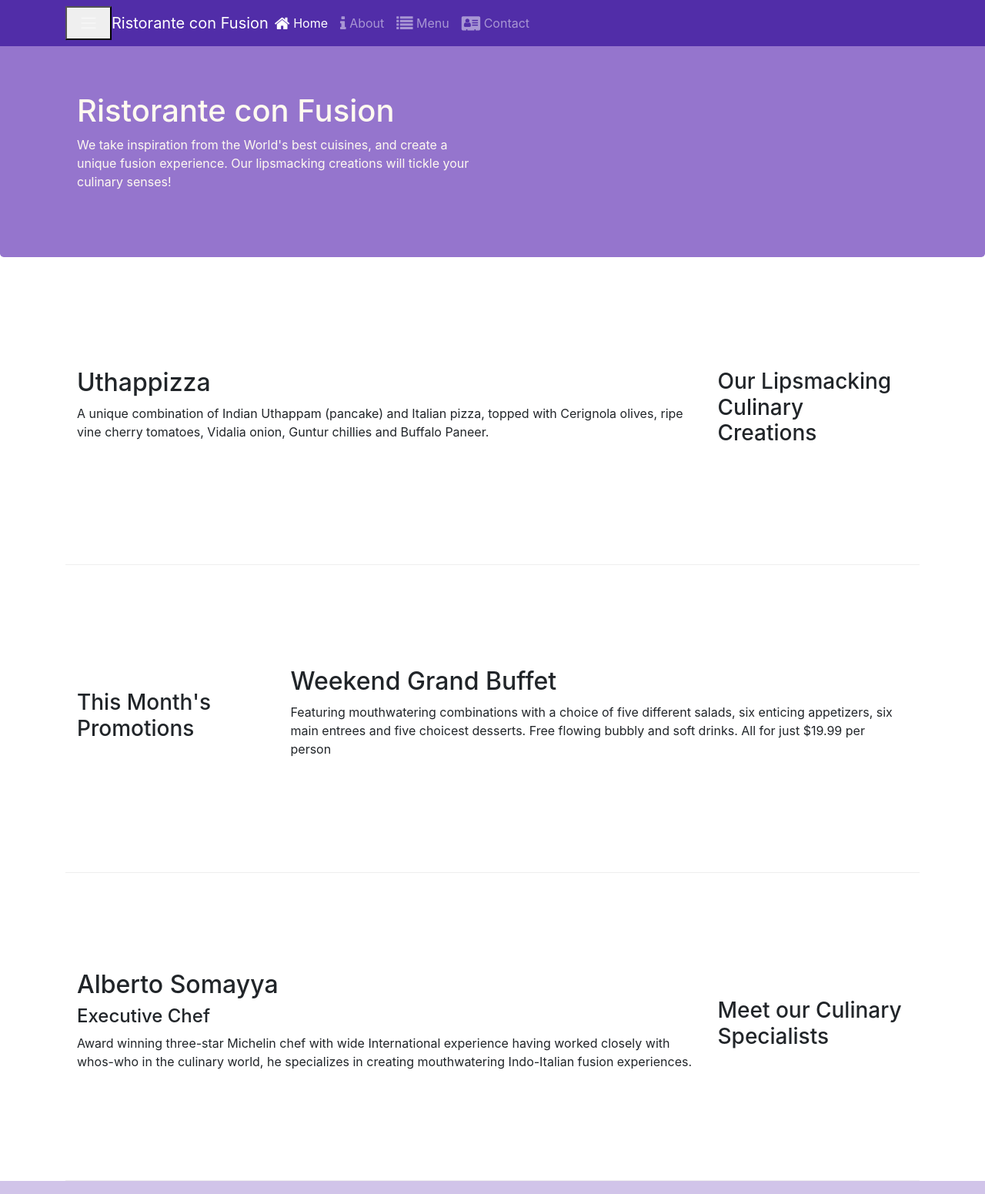
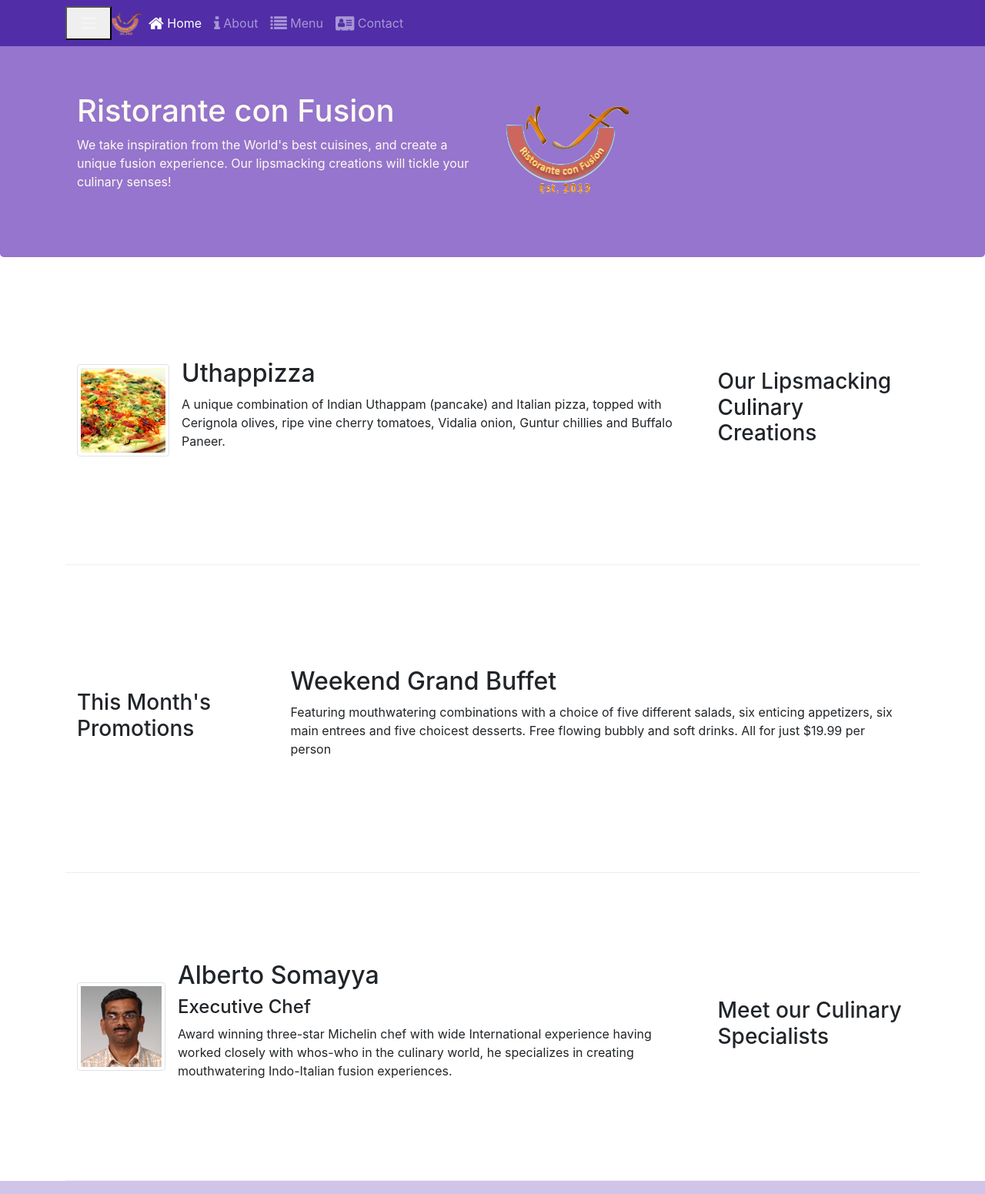
Before and after one commit to rohitkhosla786/BootstrapfromCoursera-, a website: page index.html in a window 1280 px wide. Shown: the top 1551 px of the page at 77% size. Drawn offline with nearby package versions, Linux system fonts and the light colour scheme.

Commit message:
images and Media

```diff
--- a/index.html
+++ b/index.html
@@ -22,7 +22,7 @@
                 <span class="navbar-toggler-icon"></span>
 
             </button>
-            <a class="navbar-brand mr-auto" href="#">Ristorante con Fusion</a>
+            <a class="navbar-brand mr-auto" href="#"><img src="img/logo.png" height="30" width="40"></a>
             <div class="collapse navbar-collapse" id="navbar">
 
 
@@ -45,7 +45,8 @@
                     <h1>Ristorante con Fusion</h1>
                     <p>We take inspiration from the World's best cuisines, and create a unique fusion experience. Our lipsmacking creations will tickle your culinary senses!</p>
                 </div>
-                <div class="col-12 col-sm">
+                <div class="col-12 col-sm align-self-center">
+                    <img src="img/logo.png" class="img-fluid">
                 </div>
             </div>
         </div>
@@ -58,9 +59,14 @@
                 <h3>Our Lipsmacking Culinary Creations</h3>
             </div>
             <div class="col col-sm order-sm-first col-md">
-                <h2>Uthappizza</h2>
-                <p>A unique combination of Indian Uthappam (pancake) and Italian pizza, topped with Cerignola olives, ripe vine cherry tomatoes, Vidalia onion, Guntur chillies and Buffalo Paneer.</p>
+                <div class="media">
+                    <img class="d-flex mr-3 img-thumbnail align-self-center" src="img/uthappizza.png" alt="uthappizza">
+                <div class="media-body">
+                    <h2 class="md-0">Uthappizza</h2>
+                <p class="d-none d-sm-block">A unique combination of Indian Uthappam (pancake) and Italian pizza, topped with Cerignola olives, ripe vine cherry tomatoes, Vidalia onion, Guntur chillies and Buffalo Paneer.</p>
             </div>
+        </div>
+    </div>
         </div>
 
 
@@ -70,7 +76,7 @@
             </div>
             <div class="col col-sm col-md">
                 <h2>Weekend Grand Buffet</h2>
-                <p>Featuring mouthwatering combinations with a choice of five different salads, six enticing appetizers, six main entrees and five choicest desserts. Free flowing bubbly and soft drinks. All for just $19.99 per person </p>
+                <p class="d-none d-sm-block">Featuring mouthwatering combinations with a choice of five different salads, six enticing appetizers, six main entrees and five choicest desserts. Free flowing bubbly and soft drinks. All for just $19.99 per person </p>
             </div>
         </div>
 
@@ -79,10 +85,16 @@
                 <h3>Meet our Culinary Specialists</h3>
             </div>
             <div class="col col-sm order-sm-first col-md">
-                <h2>Alberto Somayya</h2>
+                <div class="media">
+                    <img class="d=flex mr-3 img-thumbnail align-self-center" src="img/alberto.png" alt="alberto">
+                <div class="media-body">
+                <h2 class="mt-0">Alberto Somayya</h2>
                 <h4>Executive Chef</h4>
-                <p>Award winning three-star Michelin chef with wide International experience having worked closely with whos-who in the culinary world, he specializes in creating mouthwatering Indo-Italian fusion experiences. </p>
+                <p class="d-none d-sm-block">Award winning three-star Michelin chef with wide International experience having worked closely with whos-who in the culinary world, he specializes in creating mouthwatering Indo-Italian fusion experiences. </p>
             </div>
+        </div>
+
+        </div>
         </div>
     </div>
 
```
Also changed, not shown: aboutus.html (+6 -4 lines), contactus.html (+3 -2 lines), img/alberto.png (added), img/buffet.png (added), img/logo.png (added), img/uthappizza.png (added), 1 other file.
